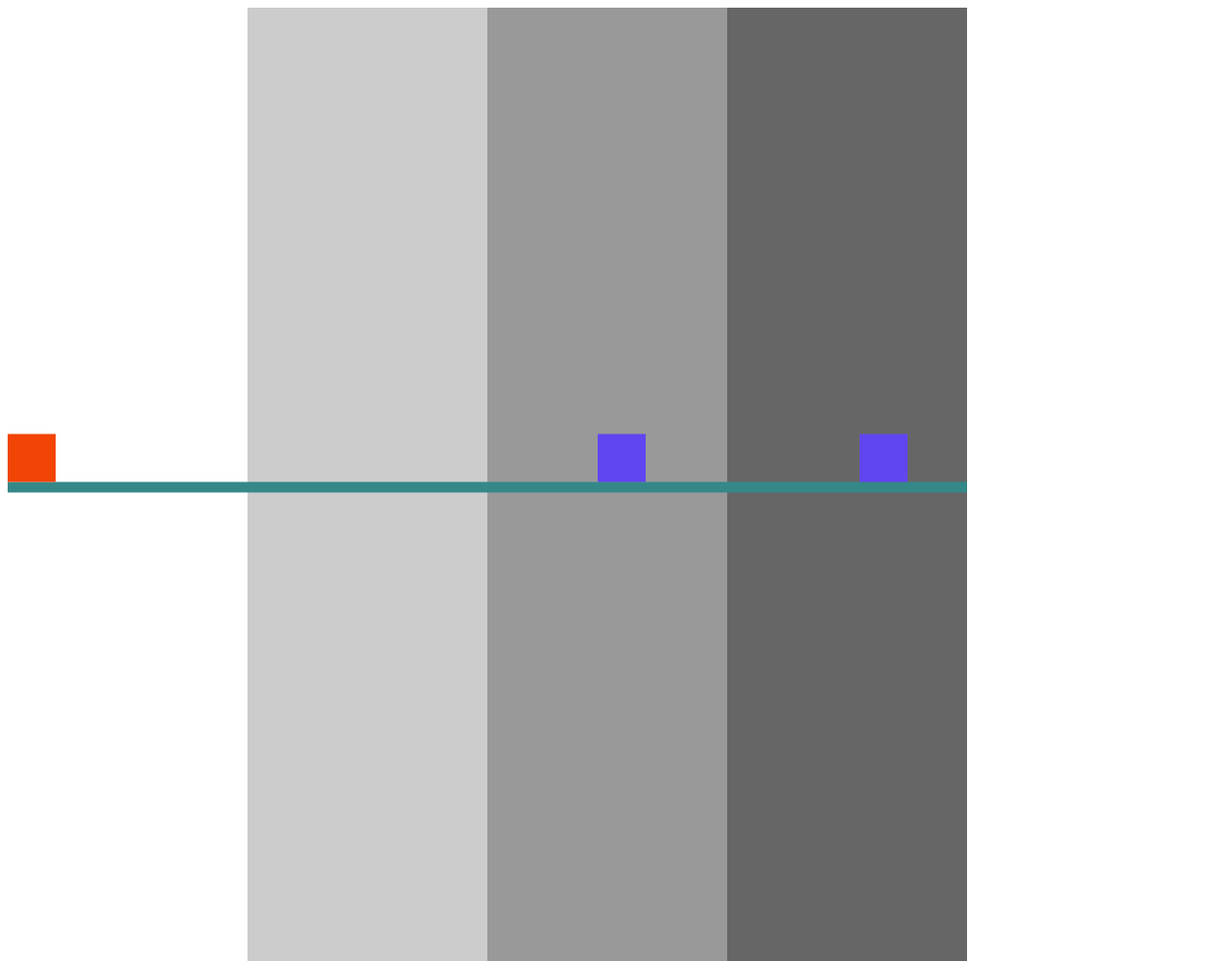
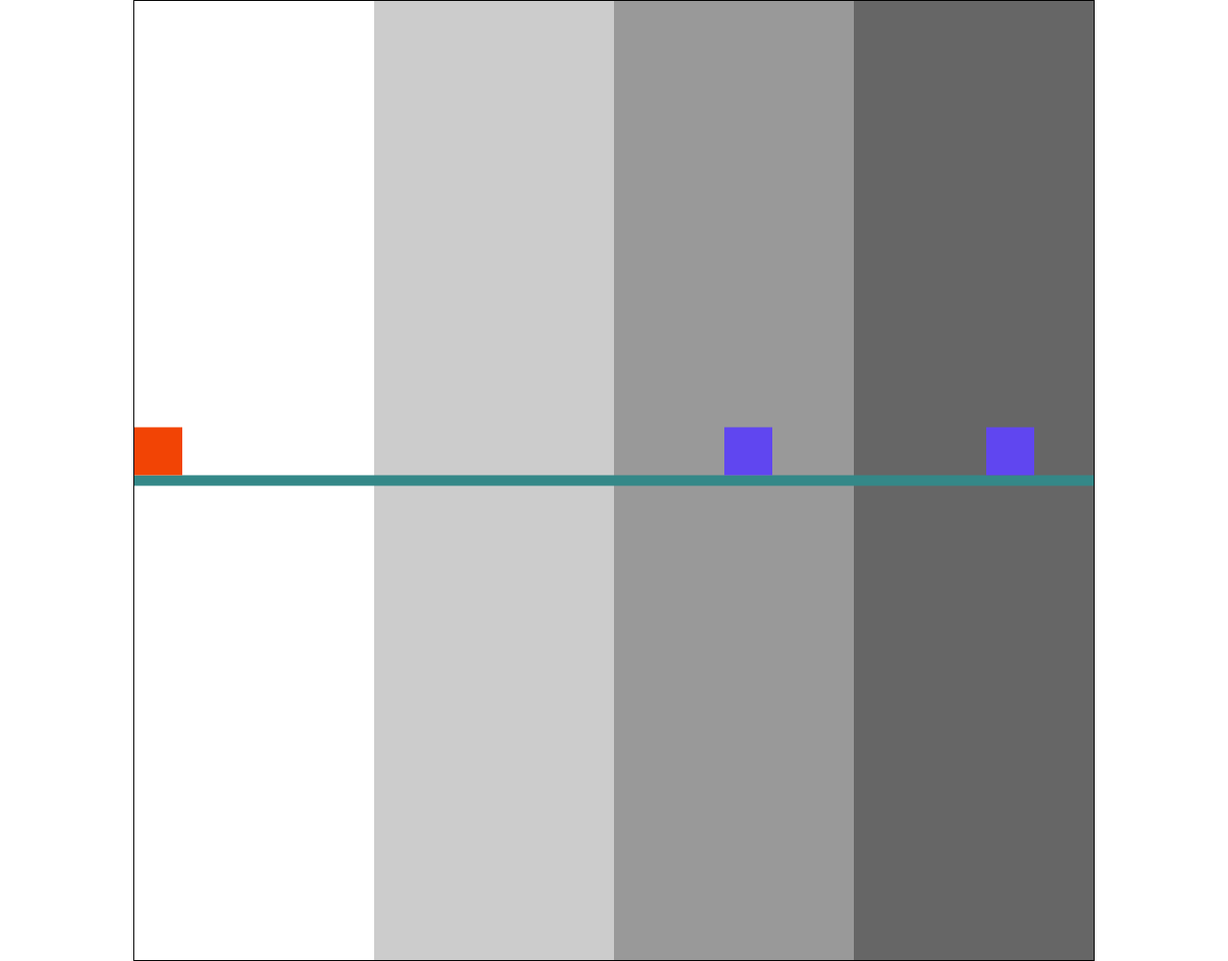
Before and after one commit to Juanderin/LightSpeed, a website built with webpack: page index.html in a window 1280 px wide. Shown: the top 1002 px of the page at 96% size. Built offline with nearby package versions, Linux system fonts and the light colour scheme.

Commit message:
centered canvas

```diff
--- a/src/index.scss
+++ b/src/index.scss
@@ -3,3 +3,13 @@
 #main {
     color: $color;
 }
+
+html, body {
+    margin: 0;
+}
+
+#my-canvas {
+    display:block;
+    margin: 0 auto;
+    border: 1px solid black;
+}
```
Also changed, not shown: dist/main.css.
